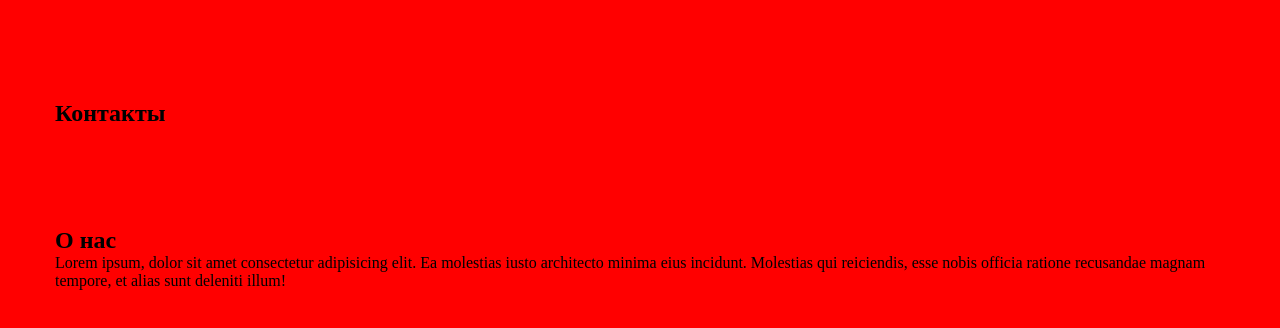
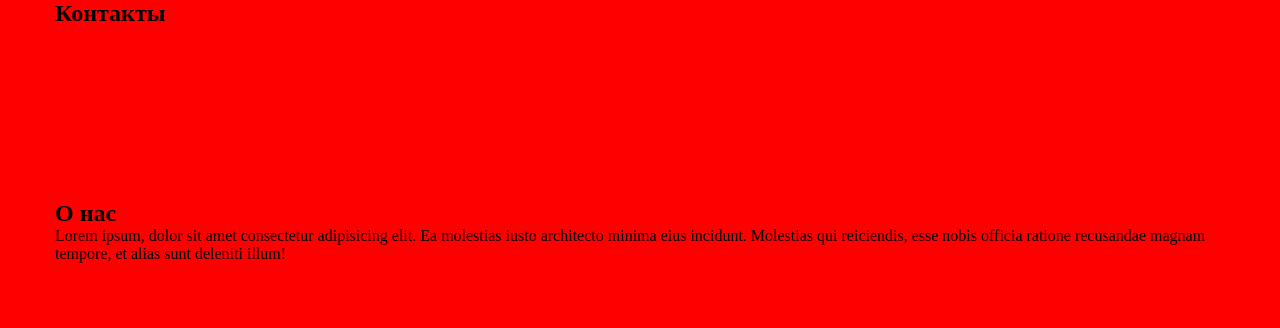
Before and after one commit to leonid182/Js_lesson, a plain HTML site: page index.html in a window 1280 px wide. Drawn offline with Linux system fonts and the light colour scheme.

```diff
--- a/assets/css/style.css
+++ b/assets/css/style.css
@@ -11,6 +11,7 @@
 
 section{
     width: 1170px;
+    height: 200px;
     margin: 0 auto;
-    padding-top: 100px;
+
 }
```
